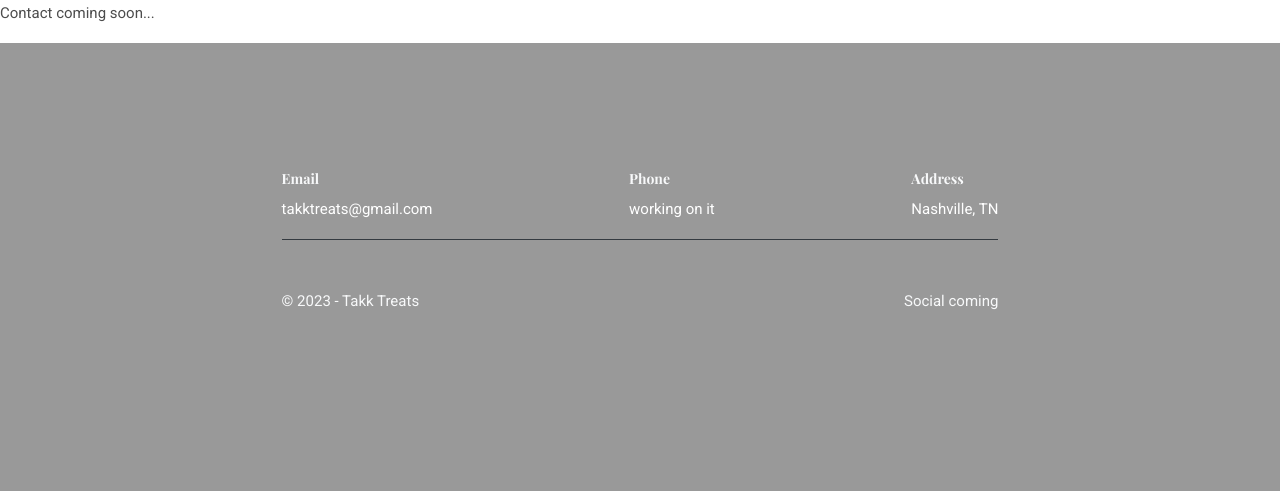
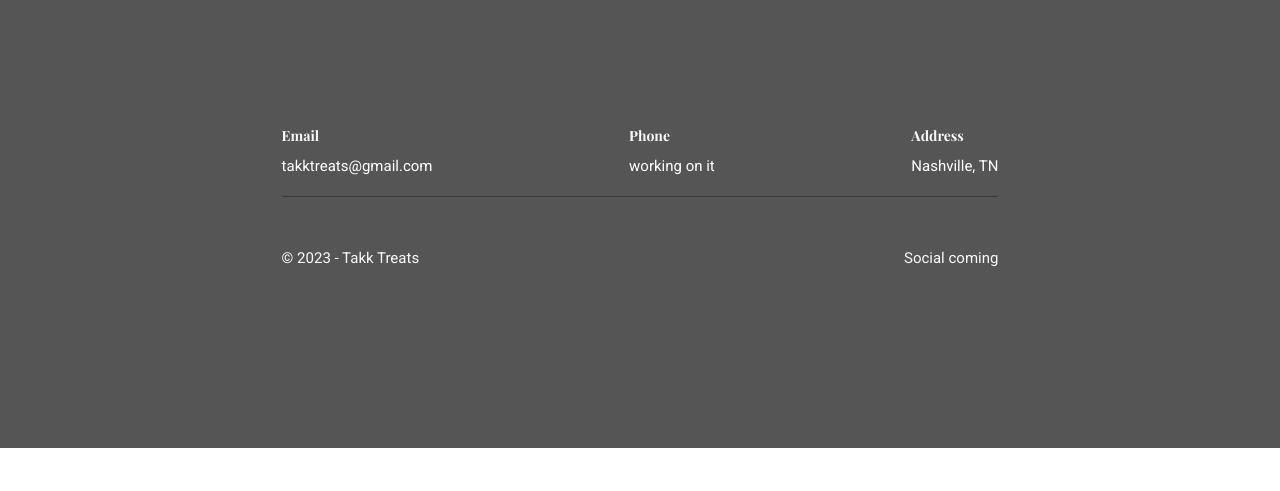
Before and after one commit to Pilipo/takk, a Jekyll site: the page built from index.html, in a window 1280 px wide. Shown: the part 885-1376 px from the top of the page. Built offline with Jekyll 4.4.1, drawn with Linux system fonts in a browser that asks for light colours; after the commit the page ends 1333 px from its top, so only the background shows below that.

Commit message:
Removed contact section in favor of footer.

```diff
--- a/_layouts/default.html
+++ b/_layouts/default.html
@@ -12,8 +12,6 @@
 
   {{ content }}
 
-  {% include section-contact.html %}
-
   {% include footer.html %}
 
 </body>
--- a/assets/scss/_common.scss
+++ b/assets/scss/_common.scss
@@ -62,7 +62,7 @@
 }
 
 .footer {
-  background-color: $mid-gray;
+  background-color: $dark-gray;
 }
 
 .footer-wrapper {
```
